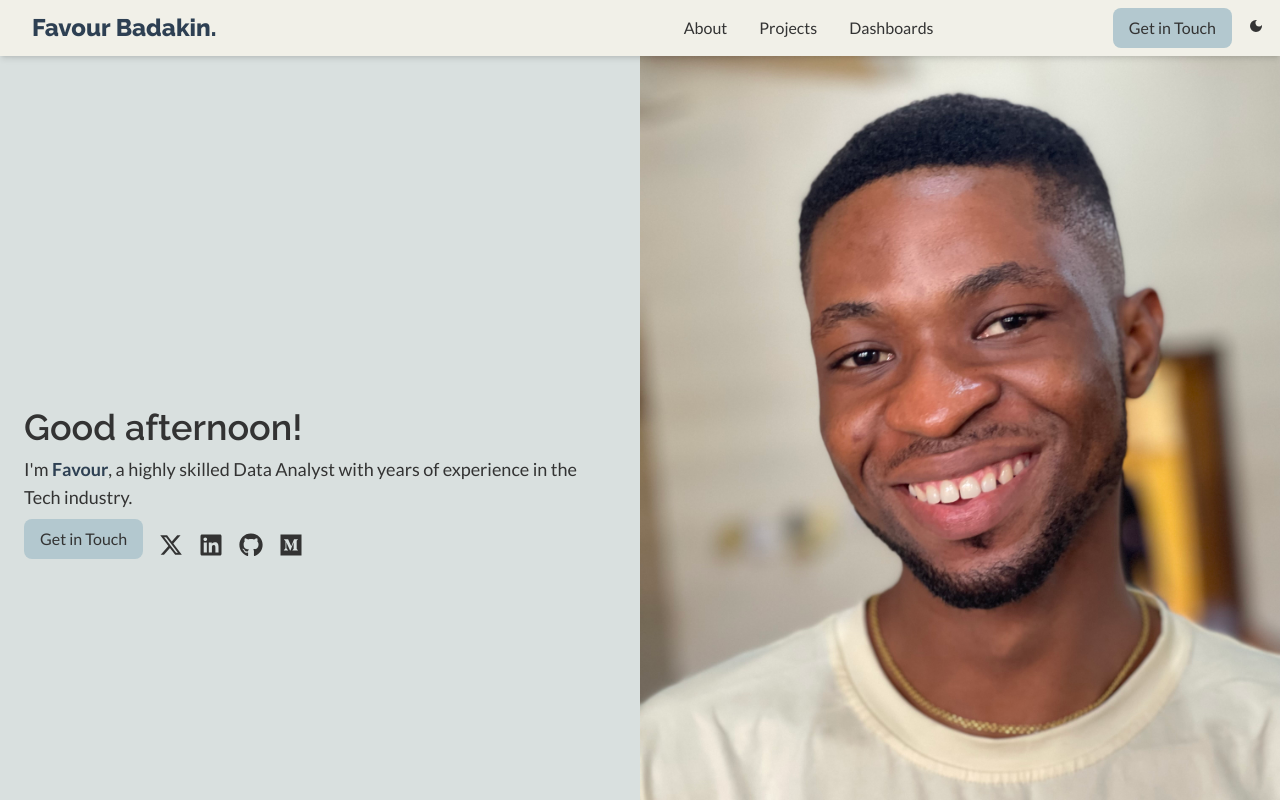
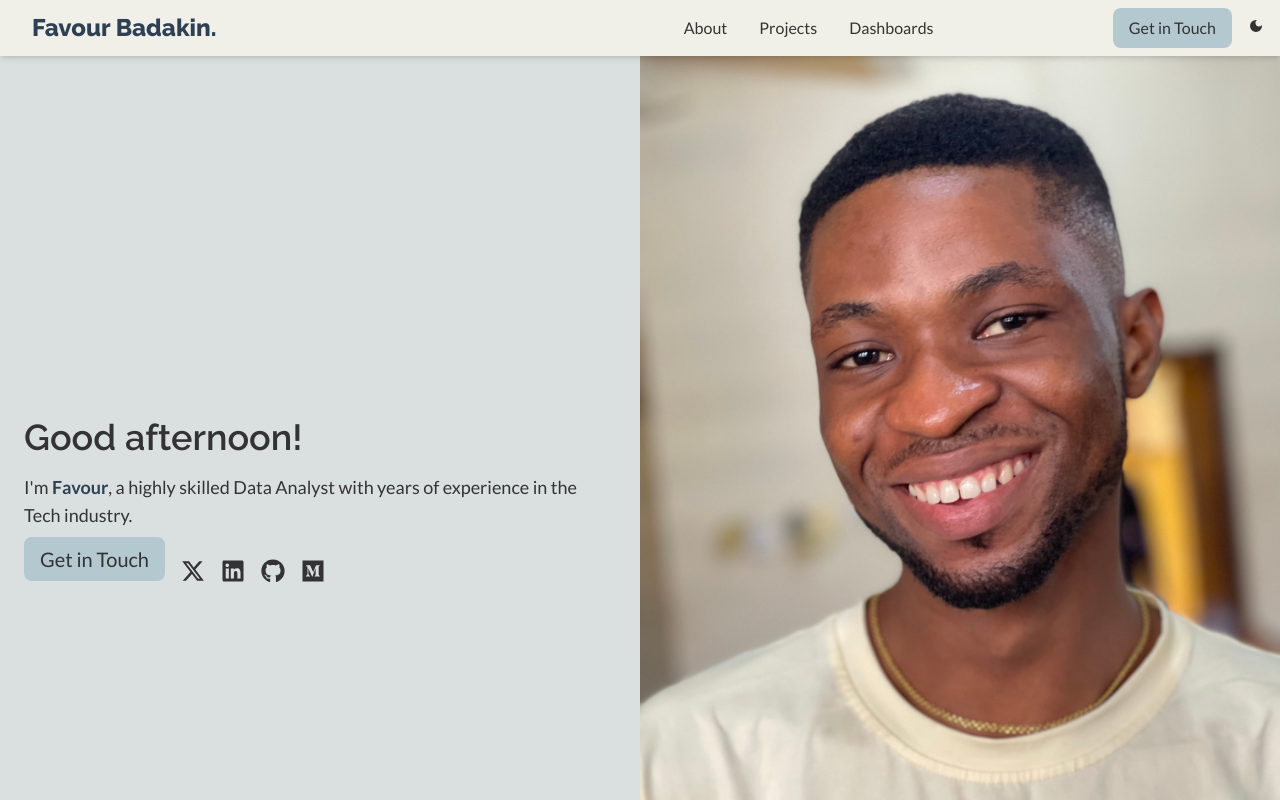
Before and after one commit to FaveInsights/myportfolio, a React (Vite) app: page / in a window 1280 px wide. Shown: the top 800 px of the page. Built offline with nearby package versions, Linux system fonts and the light colour scheme; a web font is replaced by a local one.

Commit message:
some changes

```diff
--- a/src/components/Hero.jsx
+++ b/src/components/Hero.jsx
@@ -17,13 +17,13 @@ const Hero = () => {
     timeOfDay = "evening";
   }
   return (
-    <section className="flex-col items-center md:flex-row flex w-full bgg-[#E5E1DA] bg-[#B3C8CF] bg-opacity-40 dark:dark dark:bg-inherit mt-8">
-      <div className="w-full md:w-1/2 ">
+    <section className="h-[60vh] md:h-full flex-col items-center md:flex-row flex w-full bgg-[#E5E1DA] bg-[#B3C8CF] bg-opacity-40 dark:dark dark:bg-inherit mt-8">
+      <div className="w-full md:w-1/2 mt-8">
         <div className="md:py-[40%] text-center md:text-left px-6">
           <h2 className="md:text-4xl mt-2 font-semibold secondary text-2xl">
             Good {timeOfDay}!
           </h2>
-          <p className="mt-2 text-2xl md:text-lg px-5 leading-loose md:px-0">
+          <p className="mt-4 text-xl md:text-lg px-5 leading-relaxed md:px-0">
             I'm{" "}
             <span className="text-[#2e4053] dark:text-[#89A8B2] font-semibold">
               Favour
@@ -32,8 +32,8 @@ const Hero = () => {
             industry.
           </p>
           <div className=" md:items-center md:flex block gap-x-4">
-            <button className="btn my-2">Get in Touch</button>
-            <div className="flex gap-4 text-center mt-3 pb-8 md:pb-0 justify-center md:justify-normal">
+            <button className="btn my-2 text-xl">Get in Touch</button>
+            <div className="flex gap-4 text-center mt-6 pb-4 md:pb-0 justify-center md:justify-normal">
               <span>
                 <a href="https://www.x.com/fav_bdk" target="_blank">
                   <FaXTwitter size={24} />
@@ -61,7 +61,7 @@ const Hero = () => {
           </div>
         </div>
       </div>
-      <div className="w-full grid place-items-center pt-6 md:pt-0 md:w-1/2 md:h-full order-first md:order-last">
+      <div className="w-full grid place-items-center pt-10 md:pt-0 md:w-1/2 md:h-full order-first md:order-last">
         <img
           src={headshot2}
           className="hidden md:block md:w-full md:h-full object-fill"
```
